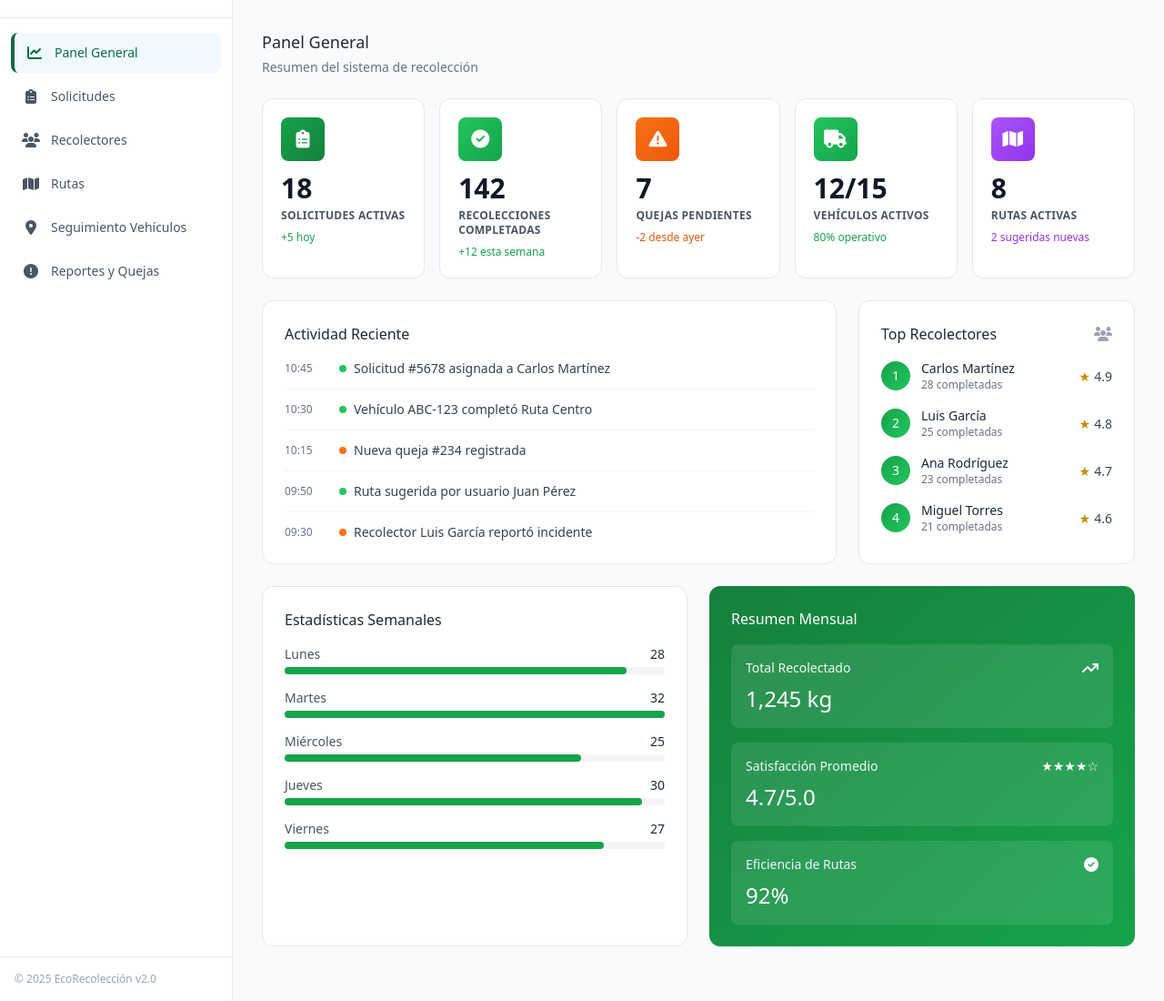
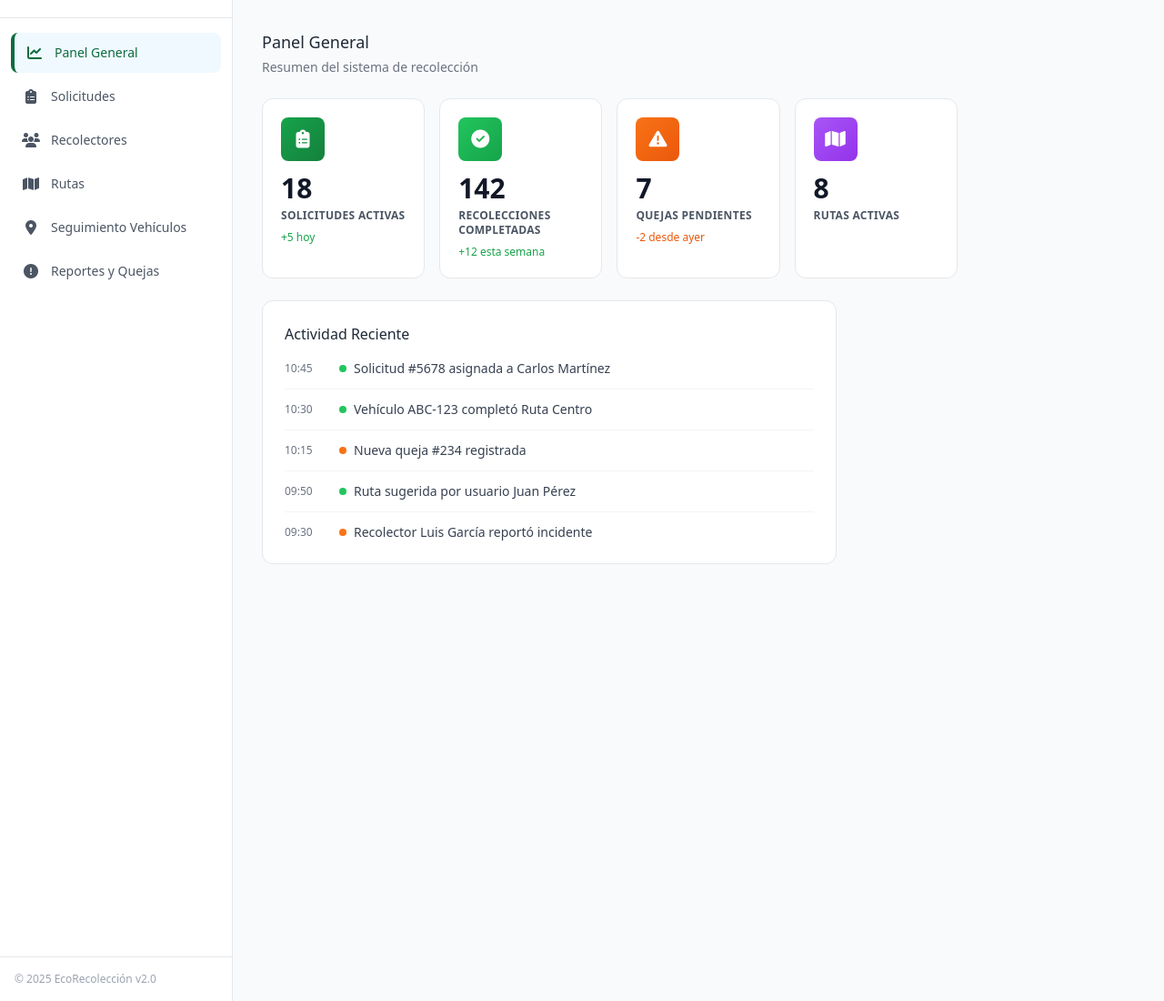
Before and after one commit to christianeduardonavarrocuriel/ecologics, a Flask app: page /panel-admin in a window 1280 px wide. Shown: the part 73-1173 px from the top of the page at 91% size. Run offline with Flask 3, Linux system fonts and the light colour scheme; some libraries are stand-ins or nearby versions.

Commit message:
admin.html

```diff
--- a/templates/admin.html
+++ b/templates/admin.html
@@ -400,16 +400,7 @@
                             <p class="text-xs text-orange-600 font-medium">-2 desde ayer</p>
                         </div>
 
-                        <div class="stat-card group">
-                            <div class="flex items-center gap-3 mb-3">
-                                <div class="w-12 h-12 bg-gradient-to-br from-green-500 to-green-600 rounded-lg flex items-center justify-center group-hover:shadow-lg transition-all">
-                                    <i class="fas fa-truck text-white text-xl"></i>
-                                </div>
-                            </div>
-                            <p class="text-3xl text-gray-900 mb-1 font-bold">12/15</p>
-                            <p class="text-xs text-gray-600 mb-2 font-semibold uppercase tracking-wide">Vehículos Activos</p>
-                            <p class="text-xs text-green-600 font-medium">80% operativo</p>
-                        </div>
+
 
                         <div class="stat-card group">
                             <div class="flex items-center gap-3 mb-3">
@@ -419,7 +410,6 @@
                             </div>
                             <p class="text-3xl text-gray-900 mb-1 font-bold">8</p>
                             <p class="text-xs text-gray-600 mb-2 font-semibold uppercase tracking-wide">Rutas Activas</p>
-                            <p class="text-xs text-purple-600 font-medium">2 sugeridas nuevas</p>
                         </div>
                     </div>
 
@@ -482,148 +472,9 @@
                                 </div>
                             </div>
                         </div>
-
-                        <div class="bg-white rounded-xl border border-gray-200 p-6">
-                            <div class="flex items-center justify-between mb-4">
-                                <h3 class="text-gray-800">Top Recolectores</h3>
-                                <i class="fas fa-users text-gray-400"></i>
-                            </div>
-                            <div class="space-y-4">
-                                <div class="flex items-center gap-3">
-                                    <div class="w-8 h-8 bg-gradient-to-br from-green-600 to-green-500 rounded-full flex items-center justify-center text-white text-sm">1</div>
-                                    <div class="flex-1">
-                                        <p class="text-sm text-gray-800">Carlos Martínez</p>
-                                        <p class="text-xs text-gray-500">28 completadas</p>
-                                    </div>
-                                    <div class="text-right">
-                                        <span class="text-sm text-yellow-600">★</span>
-                                        <span class="text-sm text-gray-700">4.9</span>
-                                    </div>
-                                </div>
-
-                                <div class="flex items-center gap-3">
-                                    <div class="w-8 h-8 bg-gradient-to-br from-green-600 to-green-500 rounded-full flex items-center justify-center text-white text-sm">2</div>
-                                    <div class="flex-1">
-                                        <p class="text-sm text-gray-800">Luis García</p>
-                                        <p class="text-xs text-gray-500">25 completadas</p>
-                                    </div>
-                                    <div class="text-right">
-                                        <span class="text-sm text-yellow-600">★</span>
-                                        <span class="text-sm text-gray-700">4.8</span>
-                                    </div>
-                                </div>
-
-                                <div class="flex items-center gap-3">
-                                    <div class="w-8 h-8 bg-gradient-to-br from-green-600 to-green-500 rounded-full flex items-center justify-center text-white text-sm">3</div>
-                                    <div class="flex-1">
-                                        <p class="text-sm text-gray-800">Ana Rodríguez</p>
-                                        <p class="text-xs text-gray-500">23 completadas</p>
-                                    </div>
-                                    <div class="text-right">
-                                        <span class="text-sm text-yellow-600">★</span>
-                                        <span class="text-sm text-gray-700">4.7</span>
-                                    </div>
-                                </div>
-
-                                <div class="flex items-center gap-3">
-                                    <div class="w-8 h-8 bg-gradient-to-br from-green-600 to-green-500 rounded-full flex items-center justify-center text-white text-sm">4</div>
-                                    <div class="flex-1">
-                                        <p class="text-sm text-gray-800">Miguel Torres</p>
-                                        <p class="text-xs text-gray-500">21 completadas</p>
-                                    </div>
-                                    <div class="text-right">
-                                        <span class="text-sm text-yellow-600">★</span>
-                                        <span class="text-sm text-gray-700">4.6</span>
-                                    </div>
-                                </div>
-                            </div>
-                        </div>
                     </div>
 
-                    <!-- Weekly Stats and Monthly Summary -->
-                    <div class="grid grid-cols-1 lg:grid-cols-2 gap-6">
-                        <div class="bg-white rounded-xl border border-gray-200 p-6">
-                            <h3 class="text-gray-800 mb-4">Estadísticas Semanales</h3>
-                            <div class="space-y-4">
-                                <div>
-                                    <div class="flex items-center justify-between mb-1">
-                                        <span class="text-sm text-gray-600">Lunes</span>
-                                        <span class="text-sm text-gray-800">28</span>
-                                    </div>
-                                    <div class="w-full bg-gray-100 rounded-full h-2">
-                                        <div class="bg-green-600 h-2 rounded-full" style="width: 90%"></div>
-                                    </div>
-                                </div>
-
-                                <div>
-                                    <div class="flex items-center justify-between mb-1">
-                                        <span class="text-sm text-gray-600">Martes</span>
-                                        <span class="text-sm text-gray-800">32</span>
-                                    </div>
-                                    <div class="w-full bg-gray-100 rounded-full h-2">
-                                        <div class="bg-green-600 h-2 rounded-full" style="width: 100%"></div>
-                                    </div>
-                                </div>
-
-                                <div>
-                                    <div class="flex items-center justify-between mb-1">
-                                        <span class="text-sm text-gray-600">Miércoles</span>
-                                        <span class="text-sm text-gray-800">25</span>
-                                    </div>
-                                    <div class="w-full bg-gray-100 rounded-full h-2">
-                                        <div class="bg-green-600 h-2 rounded-full" style="width: 78%"></div>
-                                    </div>
-                                </div>
-
-                                <div>
-                                    <div class="flex items-center justify-between mb-1">
-                                        <span class="text-sm text-gray-600">Jueves</span>
-                                        <span class="text-sm text-gray-800">30</span>
-                                    </div>
-                                    <div class="w-full bg-gray-100 rounded-full h-2">
-                                        <div class="bg-green-600 h-2 rounded-full" style="width: 94%"></div>
-                                    </div>
-                                </div>
-
-                                <div>
-                                    <div class="flex items-center justify-between mb-1">
-                                        <span class="text-sm text-gray-600">Viernes</span>
-                                        <span class="text-sm text-gray-800">27</span>
-                                    </div>
-                                    <div class="w-full bg-gray-100 rounded-full h-2">
-                                        <div class="bg-green-600 h-2 rounded-full" style="width: 84%"></div>
-                                    </div>
-                                </div>
-                            </div>
-                        </div>
-
-                        <div class="bg-gradient-to-br from-green-700 to-green-600 rounded-xl p-6 text-white">
-                            <h3 class="mb-4">Resumen Mensual</h3>
-                            <div class="space-y-4">
-                                <div class="bg-white/10 backdrop-blur-sm rounded-lg p-4">
-                                    <div class="flex items-center justify-between mb-2">
-                                        <span class="text-sm text-green-50">Total Recolectado</span>
-                                        <i class="fas fa-arrow-trend-up"></i>
-                                    </div>
-                                    <p class="text-2xl">1,245 kg</p>
-                                </div>
-                                <div class="bg-white/10 backdrop-blur-sm rounded-lg p-4">
-                                    <div class="flex items-center justify-between mb-2">
-                                        <span class="text-sm text-green-50">Satisfacción Promedio</span>
-                                        <span class="text-sm">★★★★☆</span>
-                                    </div>
-                                    <p class="text-2xl">4.7/5.0</p>
-                                </div>
-                                <div class="bg-white/10 backdrop-blur-sm rounded-lg p-4">
-                                    <div class="flex items-center justify-between mb-2">
-                                        <span class="text-sm text-blue-50">Eficiencia de Rutas</span>
-                                        <i class="fas fa-check-circle"></i>
-                                    </div>
-                                    <p class="text-2xl">92%</p>
-                                </div>
-                            </div>
-                        </div>
-                    </div>
+                    <!-- Monthly Summary removed -->
                 </div>
 
                 <!-- Seguimiento View -->
@@ -762,7 +613,69 @@
                 </div>
 
                 <!-- Other Views Placeholders -->
-                <div id="recolectoresView" class="space-y-6 hidden"></div>
+                <div id="recolectoresView" class="space-y-6 hidden">
+                    <div class="flex items-center justify-between">
+                        <div>
+                            <h3 class="text-gray-800 mb-1 text-lg font-bold">Recolectores</h3>
+                            <p class="text-sm text-gray-500">Listado de recolectores activos</p>
+                        </div>
+                        <button class="px-4 py-2 bg-gradient-to-r from-green-700 to-green-600 text-white rounded-lg font-semibold hover:shadow-lg"
+                                onclick="abrirAgregarRecolector()">
+                            Agregar Recolector
+                        </button>
+                    </div>
+
+                    <div id="listaRecolectores" class="grid grid-cols-1 md:grid-cols-2 lg:grid-cols-3 gap-4">
+                        <!-- Cards de recolectores (placeholder) -->
+                        <div class="bg-white rounded-xl border border-gray-200 p-4">
+                            <div class="flex items-center gap-3 mb-2">
+                                <div class="w-10 h-10 bg-gradient-to-br from-green-600 to-green-500 rounded-full flex items-center justify-center text-white">
+                                    <i class="fas fa-user"></i>
+                                </div>
+                                <div>
+                                    <p class="text-sm text-gray-800 font-semibold">Carlos Martínez</p>
+                                    <p class="text-xs text-gray-500">ID: R-001</p>
+                                </div>
+                            </div>
+                            <div class="flex items-center justify-between text-sm">
+                                <span class="text-gray-600">Completadas</span>
+                                <span class="text-green-700 font-semibold">28</span>
+                            </div>
+                        </div>
+
+                        <div class="bg-white rounded-xl border border-gray-200 p-4">
+                            <div class="flex items-center gap-3 mb-2">
+                                <div class="w-10 h-10 bg-gradient-to-br from-green-600 to-green-500 rounded-full flex items-center justify-center text-white">
+                                    <i class="fas fa-user"></i>
+                                </div>
+                                <div>
+                                    <p class="text-sm text-gray-800 font-semibold">Luis García</p>
+                                    <p class="text-xs text-gray-500">ID: R-002</p>
+                                </div>
+                            </div>
+                            <div class="flex items-center justify-between text-sm">
+                                <span class="text-gray-600">Completadas</span>
+                                <span class="text-green-700 font-semibold">25</span>
+                            </div>
+                        </div>
+
+                        <div class="bg-white rounded-xl border border-gray-200 p-4">
+                            <div class="flex items-center gap-3 mb-2">
+                                <div class="w-10 h-10 bg-gradient-to-br from-green-600 to-green-500 rounded-full flex items-center justify-center text-white">
+                                    <i class="fas fa-user"></i>
+                                </div>
+                                <div>
+                                    <p class="text-sm text-gray-800 font-semibold">Ana Rodríguez</p>
+                                    <p class="text-xs text-gray-500">ID: R-003</p>
+                                </div>
+                            </div>
+                            <div class="flex items-center justify-between text-sm">
+                                <span class="text-gray-600">Completadas</span>
+                                <span class="text-green-700 font-semibold">23</span>
+                            </div>
+                        </div>
+                    </div>
+                </div>
 
                 <div id="rutasView" class="space-y-6 hidden"></div>
 
@@ -823,7 +736,152 @@
         </div>
     </div>
 
+    <!-- Modal: Registrar Nuevo Recolector -->
+    <div id="agregarRecolectorModal" class="hidden fixed inset-0 bg-black/40 backdrop-blur-sm flex items-center justify-center z-50 p-4">
+        <div class="bg-white rounded-2xl shadow-2xl w-full max-w-xl mx-auto">
+            <div class="flex items-center justify-between p-6 border-b border-gray-200">
+                <h3 class="text-2xl font-bold text-gray-900">Registrar Nuevo Recolector</h3>
+                <button onclick="cerrarAgregarRecolector()" class="p-2 hover:bg-gray-100 rounded-lg">
+                    <i class="fas fa-times text-gray-500 text-lg"></i>
+                </button>
+            </div>
+            <form id="formRecolector" class="p-6 space-y-4" onsubmit="submitRecolector(event)">
+                <div class="grid grid-cols-1 md:grid-cols-2 gap-4">
+                    <div>
+                        <label class="text-sm text-gray-700">Nombre</label>
+                        <input type="text" name="nombre" placeholder="Nombre" class="mt-1 w-full border-2 border-gray-200 rounded-lg px-3 py-2" required>
+                    </div>
+                    <div>
+                        <label class="text-sm text-gray-700">Apellido</label>
+                        <input type="text" name="apellido" placeholder="Apellido" class="mt-1 w-full border-2 border-gray-200 rounded-lg px-3 py-2" required>
+                    </div>
+                </div>
+                <div class="grid grid-cols-1 md:grid-cols-2 gap-4">
+                    <div>
+                        <label class="text-sm text-gray-700">Correo Electrónico</label>
+                        <input type="email" name="correo" placeholder="ejemplo@ecologics.com" class="mt-1 w-full border-2 border-gray-200 rounded-lg px-3 py-2" required>
+                    </div>
+                    <div>
+                        <label class="text-sm text-gray-700">Teléfono</label>
+                        <input type="tel" name="telefono" placeholder="Número de contacto" class="mt-1 w-full border-2 border-gray-200 rounded-lg px-3 py-2" required>
+                    </div>
+                </div>
+                <div class="grid grid-cols-1 md:grid-cols-2 gap-4">
+                    <div>
+                        <label class="text-sm text-gray-700">Vehículo Asignado</label>
+                        <select name="vehiculo" class="mt-1 w-full border-2 border-gray-200 rounded-lg px-3 py-2">
+                            <option>Sin asignar</option>
+                            <option>Camión 1</option>
+                            <option>Camión 2</option>
+                        </select>
+                    </div>
+                    <div>
+                        <label class="text-sm text-gray-700">Placa del Vehículo</label>
+                        <input type="text" name="placa" placeholder="Ej: ABC-123" class="mt-1 w-full border-2 border-gray-200 rounded-lg px-3 py-2">
+                    </div>
+                </div>
+                <div class="flex items-center justify-end gap-3 pt-4 border-t border-gray-100">
+                    <button type="button" onclick="cerrarAgregarRecolector()" class="px-4 py-2 border-2 border-gray-300 rounded-lg text-gray-700 font-semibold hover:bg-gray-50">Cancelar</button>
+                    <button type="submit" class="px-4 py-2 bg-gradient-to-r from-green-700 to-green-600 text-white rounded-lg font-semibold hover:shadow-lg">Registrar</button>
+                </div>
+            </form>
+        </div>
+    </div>
+
     <script src="{{ url_for('assets_static', filename='js/mapas.js') }}"></script>
     <script src="/static/admin.js"></script>
+    <script>
+        // Toggle views by id and update sidebar active state + page title
+        function changeView(viewKey) {
+            const views = {
+                panel: 'panelView',
+                solicitudes: 'solicitudesView',
+                recolectores: 'recolectoresView',
+                rutas: 'rutasView',
+                seguimiento: 'seguimientoView',
+                reportes: 'reportesView',
+                configuracion: 'configuracionView'
+            };
+
+            // Hide all view sections
+            Object.values(views).forEach(id => {
+                const el = document.getElementById(id);
+                if (el) el.classList.add('hidden');
+            });
+
+            // Show selected view
+            const targetId = views[viewKey];
+            const targetEl = targetId ? document.getElementById(targetId) : null;
+            if (targetEl) targetEl.classList.remove('hidden');
+
+            // Update page title
+            const titles = {
+                panel: 'Panel General',
+                solicitudes: 'Solicitudes',
+                recolectores: 'Recolectores',
+                rutas: 'Rutas',
+                seguimiento: 'Seguimiento de Vehículos',
+                reportes: 'Reportes y Quejas',
+                configuracion: 'Configuración'
+            };
+            const pageTitleEl = document.getElementById('pageTitle');
+            if (pageTitleEl) pageTitleEl.textContent = titles[viewKey] || 'Panel General';
+
+            // Update active class on sidebar buttons
+            const buttons = document.querySelectorAll('.menu-item');
+            buttons.forEach(btn => {
+                if (btn.dataset.view === viewKey) {
+                    btn.classList.add('active');
+                } else {
+                    btn.classList.remove('active');
+                }
+            });
+        }
+
+        // Ensure initial state on load
+        document.addEventListener('DOMContentLoaded', () => {
+            changeView('panel');
+        });
+
+        // Abrir/Cerrar modal Agregar Recolector
+        function abrirAgregarRecolector() {
+            const m = document.getElementById('agregarRecolectorModal');
+            if (m) m.classList.remove('hidden');
+        }
+
+        function cerrarAgregarRecolector() {
+            const m = document.getElementById('agregarRecolectorModal');
+            if (m) m.classList.add('hidden');
+        }
+
+        // Envío del formulario (stub): añade al listado y cierra modal
+        function submitRecolector(e) {
+            e.preventDefault();
+            const data = Object.fromEntries(new FormData(e.target));
+            const lista = document.getElementById('listaRecolectores');
+            if (lista) {
+                const card = document.createElement('div');
+                card.className = 'bg-white rounded-xl border border-gray-200 p-4';
+                card.innerHTML = `
+                    <div class="flex items-center gap-3 mb-2">
+                        <div class="w-10 h-10 bg-gradient-to-br from-green-600 to-green-500 rounded-full flex items-center justify-center text-white">
+                            <i class="fas fa-user"></i>
+                        </div>
+                        <div>
+                            <p class="text-sm text-gray-800 font-semibold">${data.nombre} ${data.apellido}</p>
+                            <p class="text-xs text-gray-500">Vehículo: ${data.vehiculo || 'Sin asignar'}</p>
+                        </div>
+                    </div>
+                    <div class="flex items-center justify-between text-sm">
+                        <span class="text-gray-600">Contacto</span>
+                        <span class="text-gray-700">${data.telefono}</span>
+                    </div>
+                `;
+                lista.prepend(card);
+            }
+            cerrarAgregarRecolector();
+            e.target.reset();
+        }
+    </script>
 </body>
 </html>
```
